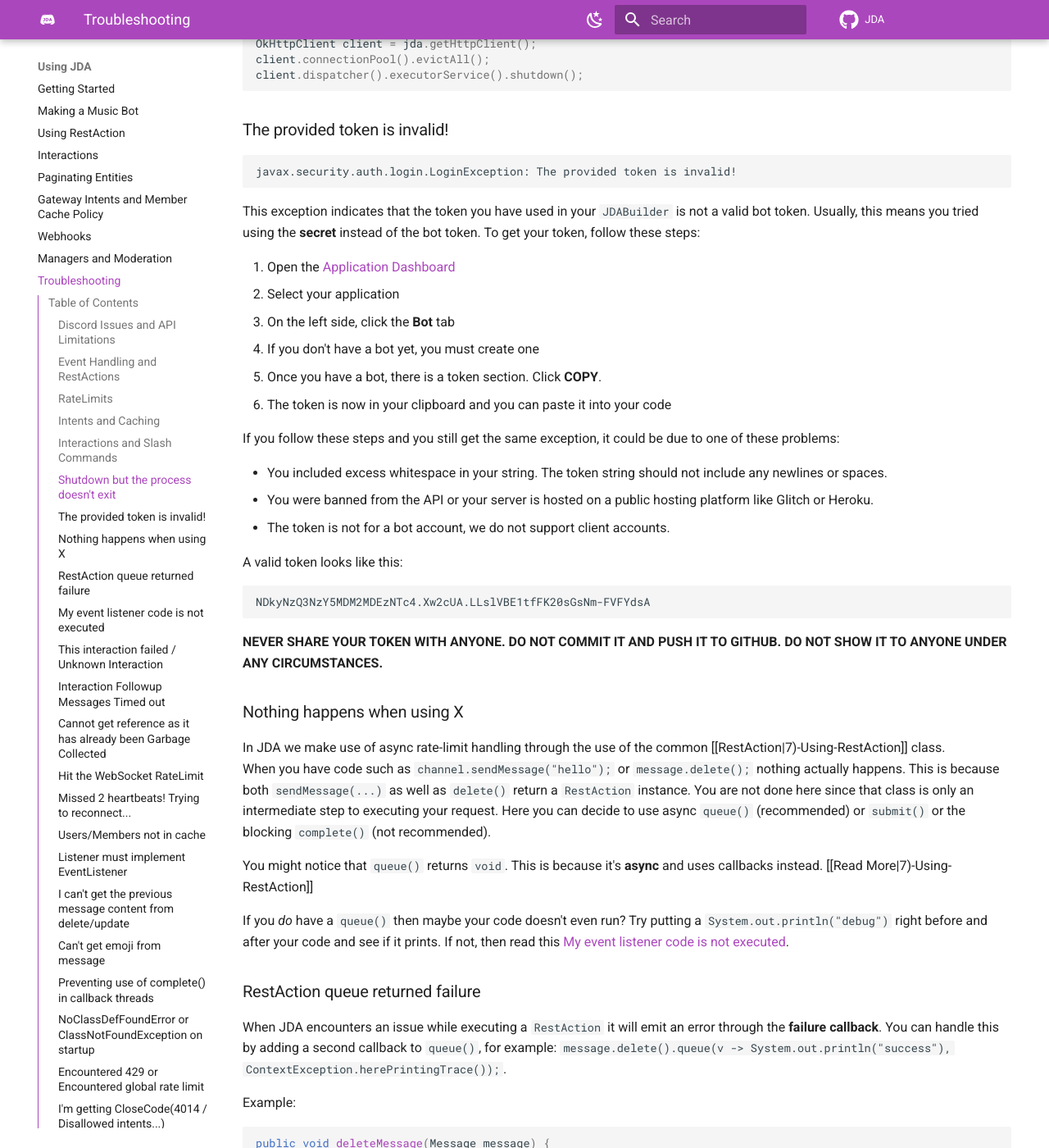
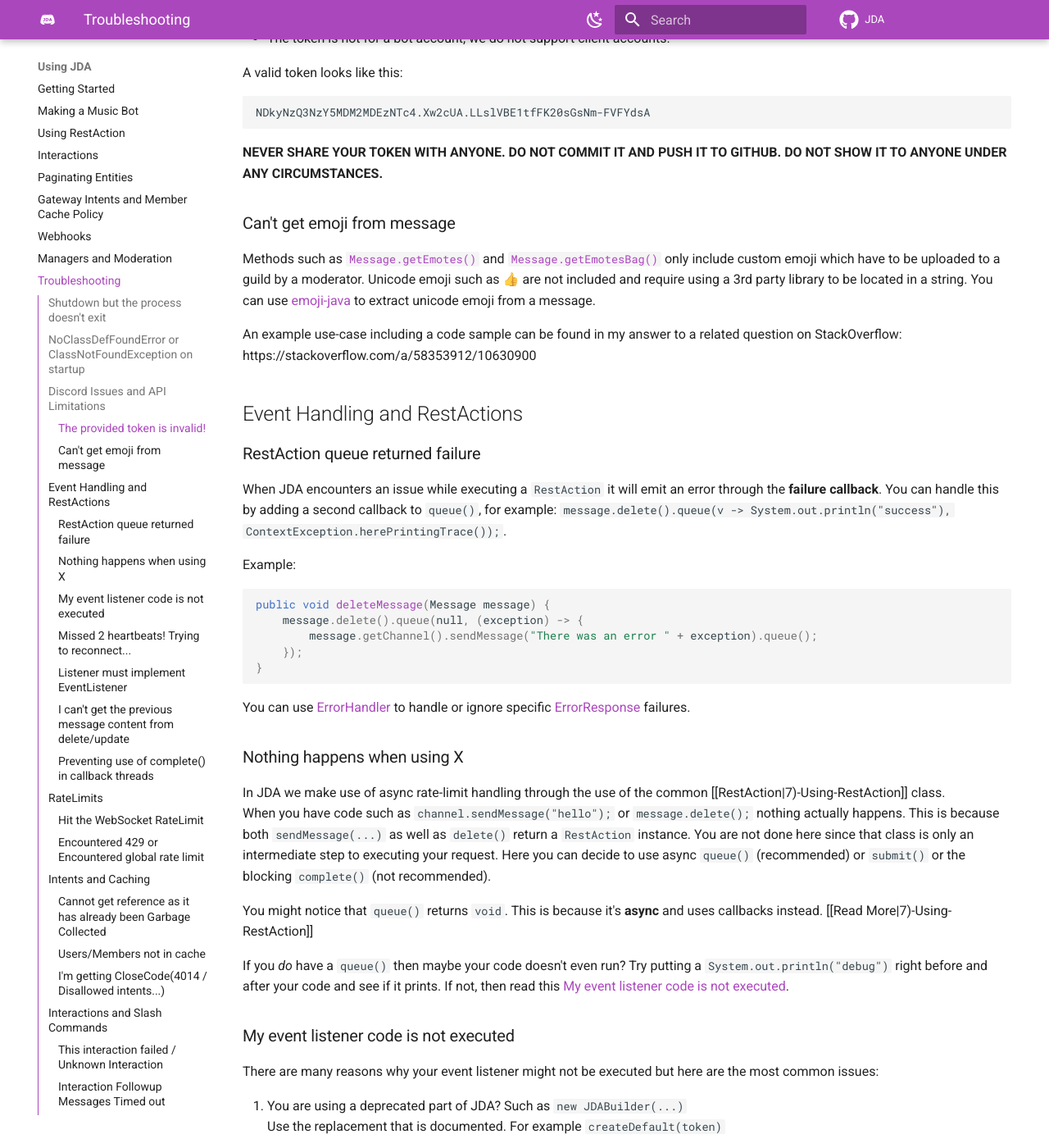
Before and after one commit to discord-jda/JDA-Website, an MkDocs documentation site: the page built from docs/using-jda/troubleshooting.md, in a window 1280 px wide and 1400 px high, scrolled down 1496 px. Shown: the whole window at 82% size. Built offline with MkDocs 1.6.1 and Material for MkDocs 9.7.7, drawn with Linux system fonts in a browser that asks for light colours; comment, search, counter and statistics services are not loaded; some of the changed text lies outside the part shown.

Commit message:
Reorder troubleshooting page according to ToC

````diff
--- a/docs/using-jda/troubleshooting.md
+++ b/docs/using-jda/troubleshooting.md
@@ -2,43 +2,7 @@
 
 This is a collection of common issues and recommended solutions.
 
-## Table of Contents
-
-- [Shutdown but the process doesn't exit](#shutdown-but-the-process-doesnt-exit)
-- [NoClassDefFoundError or ClassNotFoundException on startup](#noclassdeffounderror-or-classnotfoundexception-on-startup)
-
-### Discord Issues and API Limitations
-
-- [The provided token is invalid!](#the-provided-token-is-invalid)
-- [Can't get emoji from message](#cant-get-emoji-from-message)
-
-### Event Handling and RestActions
-
-- [RestAction queue returned failure](#restaction-queue-returned-failure)
-- [Nothing happens when using X](#nothing-happens-when-using-x)
-- [My event listener code is not executed](#my-event-listener-code-is-not-executed)
-- [Missed 2 heartbeats! Trying to reconnect...](#missed-2-heartbeats-trying-to-reconnect)
-- [Listener must implement EventListener](#listener-must-implement-eventlistener)
-- [I can't get the previous message content from delete/update](#i-cant-get-the-previous-message-content-from-deleteupdate)
-- [Preventing use of complete() in callback threads](#preventing-use-of-complete-in-callback-threads)
-
-### RateLimits
-
-- [Hit the WebSocket RateLimit](#hit-the-websocket-ratelimit)
-- [Encountered 429 or Encountered global rate limit](#encountered-429-or-encountered-global-rate-limit)
-
-### Intents and Caching
-
-- [Cannot get reference as it has already been Garbage Collected](#cannot-get-reference-as-it-has-already-been-garbage-collected)
-- [Users/Members not in cache](#usersmembers-not-in-cache)
-- [I'm getting CloseCode(4014 / Disallowed intents...)](#im-getting-closecode4014--disallowed-intents)
-
-### Interactions and Slash Commands
-
-- [This interaction failed / Unknown Interaction](#this-interaction-failed--unknown-interaction)
-- [Interaction Followup Messages Timed out](#interaction-followup-messages-timed-out)
-
-Not find an answer? Try asking in [our discord server](https://discord.gg/0hMr4ce0tIl3SLv5)
+Didn't find an answer? Try asking in [our discord server](https://discord.gg/0hMr4ce0tIl3SLv5)
 
 -----------------
 
@@ -51,6 +15,22 @@
 client.connectionPool().evictAll();
 client.dispatcher().executorService().shutdown();
 ```
+
+### NoClassDefFoundError or ClassNotFoundException on startup
+
+An error like `java.lang.NoClassDefFoundError: net/dv8tion/jda/api/JDABuilder` or similar means you are not including your dependencies or transitive dependencies in the archive.
+
+1. Gradle (build.gradle)
+    <br>With gradle this can be fixed by using the [shadow plugin](https://github.com/johnrengelman/shadow) and building your jar with `shadowJar` instead. The jar will then be present in the `build/libs` directory with a name like `example-1.0-all.jar`
+
+2. Maven (pom.xml)
+    <br>With maven you need the [shade plugin](https://maven.apache.org/plugins/maven-shade-plugin/) in your pom to add dependencies to your package task. You can see the shade plugin being applied in this [example pom.xml](https://gist.github.com/MinnDevelopment/5d8c5965043bbe5315d47b690cd7a4d9)
+
+3. Jar
+    <br>You need to use the `-withDependencies.jar` rather than the normal one.
+
+
+## Discord Issues and API Limitations
 
 ### The provided token is invalid!
 
@@ -82,16 +62,17 @@
 
 **NEVER SHARE YOUR TOKEN WITH ANYONE. DO NOT COMMIT IT AND PUSH IT TO GITHUB. DO NOT SHOW IT TO ANYONE UNDER ANY CIRCUMSTANCES.**
 
-### Nothing happens when using X
+### Can't get emoji from message
 
-In JDA we make use of async rate-limit handling through the use of the common [[RestAction|7)-Using-RestAction]] class.
-<br>When you have code such as `channel.sendMessage("hello");` or `message.delete();` nothing actually happens.
-This is because both `sendMessage(...)` as well as `delete()` return a `RestAction` instance. You are not done here since that class is only an intermediate step to executing your request. Here you can decide to use async `queue()` (recommended) or `submit()` or the blocking `complete()` (not recommended).
+Methods such as [`Message.getEmotes()`](https://ci.dv8tion.net/job/JDA/javadoc/net/dv8tion/jda/api/entities/Message.html#getEmotes()) and [`Message.getEmotesBag()`](https://ci.dv8tion.net/job/JDA/javadoc/net/dv8tion/jda/api/entities/Message.html#getEmotesBag()) only include custom emoji which have to be uploaded to a guild by a moderator. Unicode emoji such as 👍 are not included and require using a 3rd party library to be located in a string. You can use [emoji-java](https://github.com/vdurmont/emoji-java) to extract unicode emoji from a message.
 
-You might notice that `queue()` returns `void`. This is because it's **async** and uses callbacks instead.
-[[Read More|7)-Using-RestAction]]
+An example use-case including a code sample can be found in my answer to a related question on StackOverflow: https://stackoverflow.com/a/58353912/10630900
 
-If you *do* have a `queue()` then maybe your code doesn't even run? Try putting a `System.out.println("debug")` right before and after your code and see if it prints. If not, then read this [My event listener code is not executed](#my-event-listener-code-is-not-executed).
+
+## Event Handling and RestActions
+
+
+
 
 ### RestAction queue returned failure
 
@@ -108,6 +89,17 @@
 ```
 
 You can use [ErrorHandler](https://ci.dv8tion.net/job/JDA/javadoc/net/dv8tion/jda/api/exceptions/ErrorHandler.html) to handle or ignore specific [ErrorResponse](https://ci.dv8tion.net/job/JDA/javadoc/net/dv8tion/jda/api/requests/ErrorResponse.html) failures.
+
+### Nothing happens when using X
+
+In JDA we make use of async rate-limit handling through the use of the common [[RestAction|7)-Using-RestAction]] class.
+<br>When you have code such as `channel.sendMessage("hello");` or `message.delete();` nothing actually happens.
+This is because both `sendMessage(...)` as well as `delete()` return a `RestAction` instance. You are not done here since that class is only an intermediate step to executing your request. Here you can decide to use async `queue()` (recommended) or `submit()` or the blocking `complete()` (not recommended).
+
+You might notice that `queue()` returns `void`. This is because it's **async** and uses callbacks instead.
+[[Read More|7)-Using-RestAction]]
+
+If you *do* have a `queue()` then maybe your code doesn't even run? Try putting a `System.out.println("debug")` right before and after your code and see if it prints. If not, then read this [My event listener code is not executed](#my-event-listener-code-is-not-executed).
 
 ### My event listener code is not executed
 
@@ -132,65 +124,11 @@
 
 If none of the above apply to you then you might have an issue in your listener's code, at that point you should use a debugger.
 
-### This interaction failed / Unknown Interaction
-
-This means you didn't acknowledge or reply to an interaction in time. You only have **3 seconds** to reply or acknowledge.
-You have to use `event.deferReply().queue()`, `event.deferEdit().queue()`, `event.editMessage(...).queue()`, or `event.reply(...).queue()`. (If you don't `queue()` it won't do it)
-<br>**Make sure your event listener code is executed.**
-
-### Interaction Followup Messages Timed out
-
-This means you sent followup messages through `InteractionHook.sendMessage(...)` or similar but never acknowledged the interaction.
-
-
-### Cannot get reference as it has already been Garbage Collected
-
-Due to how we structure cache we sometimes have to invalidate our entire cache (that's just how discord works).
-When you store references to JDA entities for a long period of time such as a field you will suffer with the error `java.lang.IllegalStateException: Cannot get reference as it has already been Garbage Collected` once the entity was removed from the JDA cache. We highly recommend to store only the parts you actually need of the specific entity such as `id` and use something like `event.getJDA().getRoleById(id)`.
-
-Entities that should not be stored for a long period of time include:
-
-- Role
-- Channel (any type of channel)
-- Guild
-- Emote
-- User
-- Message
-
-Instead store IDs of the entities, or for messages simply the parts you need such as content.
-
-### Hit the WebSocket RateLimit
-
-When you update your game or online status you emit a socket message to discord. If you do that often enough you hit a limit and JDA has to backoff for 60 seconds.
-
-Things that contribute to the WebSocket RateLimit include:
-
-- `AudioManager.openAudioConnection(...)`
-- `AudioManager.closeAudioConnection()`
-- `AudioManager.setSelfMuted(...)`
-- `AudioManager.setSelfDeafened(...)`
-- Any setter method on `Presence`.
-
-It is also possible that you get spammed by this warning if you use `ChunkingFilter.ALL` (this is done when using `create(token, intents)`). If your bot is in more than 120 guilds then this warning is unavoidable when using member chunking. It is recommended to use `setChunkingFilter(ChunkingFilter.NONE)` to reduce the startup time and get rid of this warning. If chunking on startup is absolutely necessary, you have to accept this warning.
-
-There are many ways to retrieve members: [Loading Members](https://github.com/DV8FromTheWorld/JDA/wiki/Gateway-Intents-and-Member-Cache-Policy#loading-members)
-
-I explained this in a bit more detail in issue [#1290](https://github.com/DV8FromTheWorld/JDA/issues/1290)
-
 ### Missed 2 heartbeats! Trying to reconnect...
 
 This warning implies your event thread is too busy and will block critical events from being received. You should try to limit blocking calls and make sure your event handlers don't take up too much time. Do profiling to figure out what takes so long or create a [thread dump](https://github.com/DV8FromTheWorld/JDA/wiki/10\)-FAQ#how-do-i-make-a-thread-dump) when you get this warning to see where the issue is.
 
 By default, all events are handled on the same thread they get received and handled on. If you block this thread for too long then JDA cannot keep up with important lifecycle events sent by discord. Either you start writing non-blocking code (replace `complete()` with `queue()` etc.) or you use a thread pool for your event handling.
-
-### Users/Members not in cache
-
-The default behavior in `createDefault` is to only cache members connected to voice channels.
-If you need members to be cached, for example to lookup users by roles, then you have to enable this explicitly.
-
-I explained this in [this wiki page](https://github.com/DV8FromTheWorld/JDA/wiki/Gateway-Intents-and-Member-Cache-Policy) and [this stackoverflow answer](https://stackoverflow.com/a/61229594/10630900).
-
-There are many ways you can retrieve members dynamically: [Loading Members](https://github.com/DV8FromTheWorld/JDA/wiki/Gateway-Intents-and-Member-Cache-Policy#loading-members)
 
 ### Listener must implement EventListener
 
@@ -245,11 +183,7 @@
 
 When discord emits a `message_delete` or `message_update` they only provide the new content of the message. Since JDA does not keep a cache of messages it is unable to provide the previous content. Instead you will have to track content of messages yourself.
 
-### Can't get emoji from message
 
-Methods such as [`Message.getEmotes()`](https://ci.dv8tion.net/job/JDA/javadoc/net/dv8tion/jda/api/entities/Message.html#getEmotes()) and [`Message.getEmotesBag()`](https://ci.dv8tion.net/job/JDA/javadoc/net/dv8tion/jda/api/entities/Message.html#getEmotesBag()) only include custom emoji which have to be uploaded to a guild by a moderator. Unicode emoji such as 👍 are not included and require using a 3rd party library to be located in a string. You can use [emoji-java](https://github.com/vdurmont/emoji-java) to extract unicode emoji from a message.
-
-An example use-case including a code sample can be found in my answer to a related question on StackOverflow: https://stackoverflow.com/a/58353912/10630900
 
 ### Preventing use of complete() in callback threads
 
@@ -277,24 +211,66 @@
 
 Due to this reason we simply don't allow using `complete()` in any callback threads at all. If you use callbacks you should use `queue()`.
 
-### NoClassDefFoundError or ClassNotFoundException on startup
+## RateLimits
 
-An error like `java.lang.NoClassDefFoundError: net/dv8tion/jda/api/JDABuilder` or similar means you are not including your dependencies or transitive dependencies in the archive.
+### Hit the WebSocket RateLimit
 
-1. Gradle (build.gradle)
-    <br>With gradle this can be fixed by using the [shadow plugin](https://github.com/johnrengelman/shadow) and building your jar with `shadowJar` instead. The jar will then be present in the `build/libs` directory with a name like `example-1.0-all.jar`
+When you update your game or online status you emit a socket message to discord. If you do that often enough you hit a limit and JDA has to backoff for 60 seconds.
 
-2. Maven (pom.xml)
-    <br>With maven you need the [shade plugin](https://maven.apache.org/plugins/maven-shade-plugin/) in your pom to add dependencies to your package task. You can see the shade plugin being applied in this [example pom.xml](https://gist.github.com/MinnDevelopment/5d8c5965043bbe5315d47b690cd7a4d9)
+Things that contribute to the WebSocket RateLimit include:
 
-3. Jar
-    <br>You need to use the `-withDependencies.jar` rather than the normal one.
+- `AudioManager.openAudioConnection(...)`
+- `AudioManager.closeAudioConnection()`
+- `AudioManager.setSelfMuted(...)`
+- `AudioManager.setSelfDeafened(...)`
+- Any setter method on `Presence`.
+
+It is also possible that you get spammed by this warning if you use `ChunkingFilter.ALL` (this is done when using `create(token, intents)`). If your bot is in more than 120 guilds then this warning is unavoidable when using member chunking. It is recommended to use `setChunkingFilter(ChunkingFilter.NONE)` to reduce the startup time and get rid of this warning. If chunking on startup is absolutely necessary, you have to accept this warning.
+
+There are many ways to retrieve members: [Loading Members](https://github.com/DV8FromTheWorld/JDA/wiki/Gateway-Intents-and-Member-Cache-Policy#loading-members)
+
+I explained this in a bit more detail in issue [#1290](https://github.com/DV8FromTheWorld/JDA/issues/1290)
 
 ### Encountered 429 or Encountered global rate limit
 
 When the internal jda rate-limiter fails to predict a rate limit bucket the HTTP response is `429: TOO MANY REQUESTS`. This means the request has to be retried. If you see this a lot (many times per minute), then JDA might have an issue with the rate limit handling of that route. If you use `setRelativeRateLimit(false)` it could also mean that your clock is not properly synchronizing with NTP.
 
 Encountering the global rate-limit is something JDA cannot predict or prevent. This rate-limit implies you sent too many requests in total across all routes. Discord limits how much HTTP traffic a client is allowed to do and will tell us to limit all requests for a specified time interval. You should avoid hitting this too often.
+
+## Intents and Caching
+
+### Cannot get reference as it has already been Garbage Collected
+
+Due to how we structure cache we sometimes have to invalidate our entire cache (that's just how discord works).
+When you store references to JDA entities for a long period of time such as a field you will suffer with the error `java.lang.IllegalStateException: Cannot get reference as it has already been Garbage Collected` once the entity was removed from the JDA cache. We highly recommend to store only the parts you actually need of the specific entity such as `id` and use something like `event.getJDA().getRoleById(id)`.
+
+Entities that should not be stored for a long period of time include:
+
+- Role
+- Channel (any type of channel)
+- Guild
+- Emote
+- User
+- Message
+
+Instead store IDs of the entities, or for messages simply the parts you need such as content.
+
+
+
+
+
+### Users/Members not in cache
+
+The default behavior in `createDefault` is to only cache members connected to voice channels.
+If you need members to be cached, for example to lookup users by roles, then you have to enable this explicitly.
+
+I explained this in [this wiki page](https://github.com/DV8FromTheWorld/JDA/wiki/Gateway-Intents-and-Member-Cache-Policy) and [this stackoverflow answer](https://stackoverflow.com/a/61229594/10630900).
+
+There are many ways you can retrieve members dynamically: [Loading Members](https://github.com/DV8FromTheWorld/JDA/wiki/Gateway-Intents-and-Member-Cache-Policy#loading-members)
+
+
+
+
 
 ### I'm getting CloseCode(4014 / Disallowed intents...)
 
@@ -306,3 +282,15 @@
 4. Under the **Privileged Gateway Intents** section, enable either **SERVER MEMBERS INTENT** or **PRESENCE INTENT** depending on your needs.
 
 If you use these intents you are limited to 100 guilds on your bot. To allow the bot to join more guilds while using this intent you have to [verify your bot](https://blog.discord.com/the-future-of-bots-on-discord-4e6e050ab52e). This will be available in your application dashboard when the bot joins at least 75 guilds.
+
+## Interactions and Slash Commands
+
+### This interaction failed / Unknown Interaction
+
+This means you didn't acknowledge or reply to an interaction in time. You only have **3 seconds** to reply or acknowledge.
+You have to use `event.deferReply().queue()`, `event.deferEdit().queue()`, `event.editMessage(...).queue()`, or `event.reply(...).queue()`. (If you don't `queue()` it won't do it)
+<br>**Make sure your event listener code is executed.**
+
+### Interaction Followup Messages Timed out
+
+This means you sent followup messages through `InteractionHook.sendMessage(...)` or similar but never acknowledged the interaction.
````
